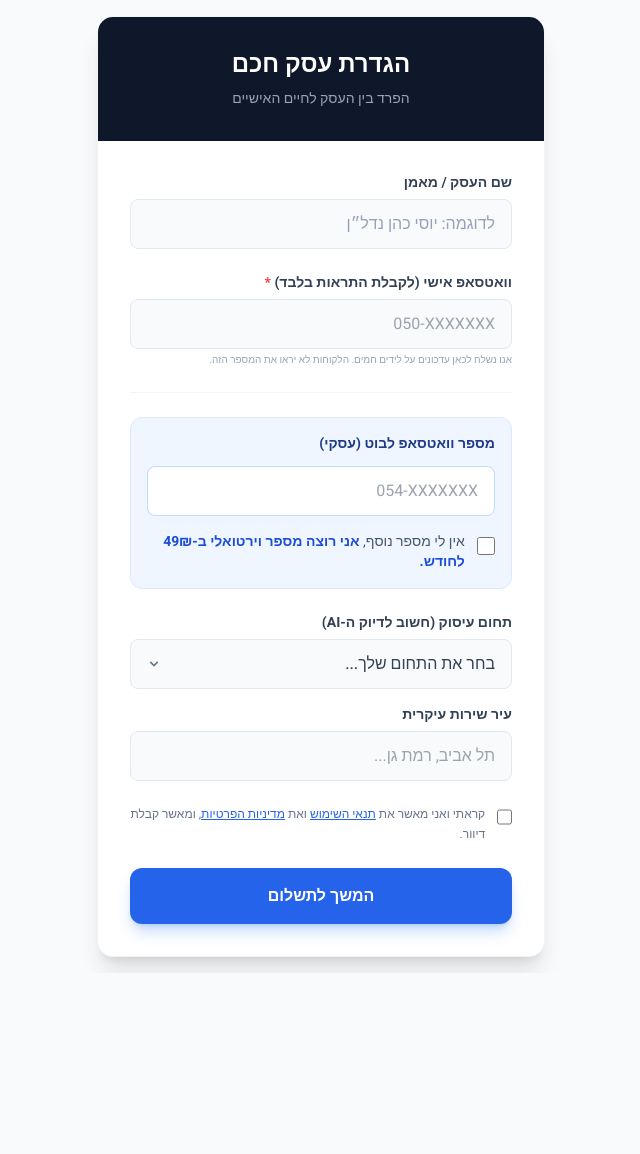
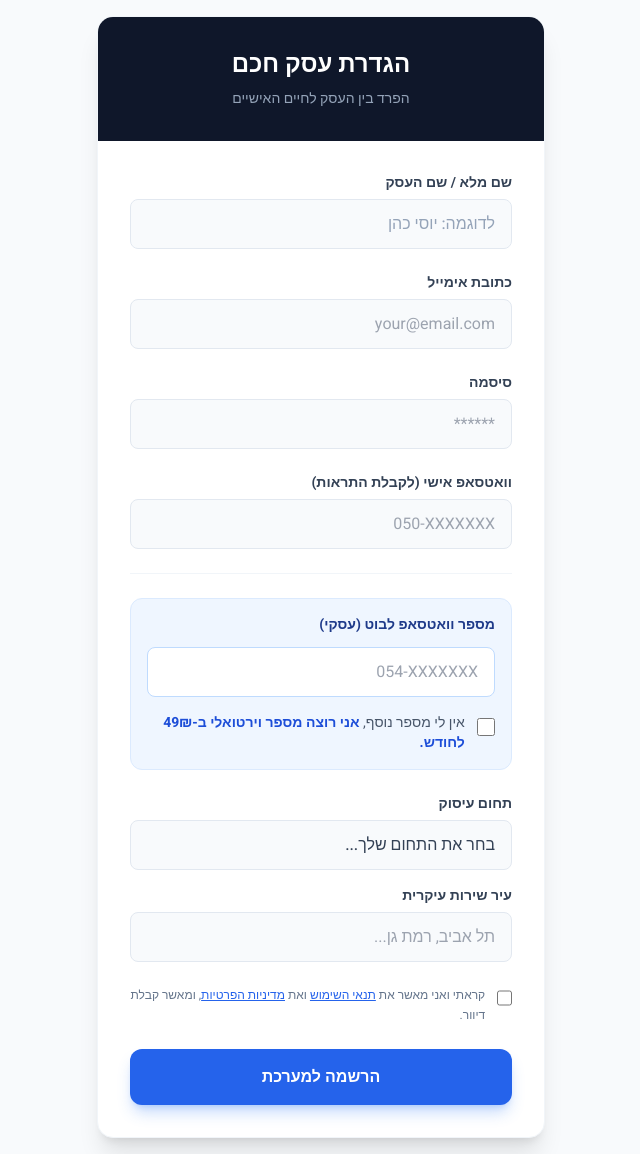
Before and after one commit to shay-mordechai/leadflow-ai, a Python web app: template src/templates/register.html in a window 1280 px wide. Shown: the whole page, without its empty margins (319-959 px from the left). Before the commit the page ends 972 px from the top, so only its background shows below. Run offline with Jinja, Linux system fonts and the light colour scheme; the template is opened without the code that fills it, so the values that code supplies are empty; some libraries are stand-ins or nearby versions.

Commit message:
Fix: Sync register template with auth router and fix error handling

```diff
--- a/src/templates/register.html
+++ b/src/templates/register.html
@@ -21,20 +21,28 @@
             <p class="text-slate-400 text-sm">הפרד בין העסק לחיים האישיים</p>
         </div>
 
-        <form id="registerForm" action="/api/v1/auth/register" method="POST" class="space-y-6 p-8">
+        <form id="registerForm" class="space-y-6 p-8">
 
             <div>
-                <label class="block text-sm font-bold text-slate-700 mb-1.5">שם העסק / מאמן</label>
-                <input type="text" name="name" required class="w-full px-4 py-3 rounded-lg bg-slate-50 border border-slate-200 outline-none focus:ring-2 focus:ring-blue-500 transition font-medium text-slate-800 placeholder-slate-400" placeholder="לדוגמה: יוסי כהן נדל״ן">
+                <label class="block text-sm font-bold text-slate-700 mb-1.5">שם מלא / שם העסק</label>
+                <input type="text" name="name" required class="w-full px-4 py-3 rounded-lg bg-slate-50 border border-slate-200 outline-none focus:ring-2 focus:ring-blue-500 transition font-medium text-slate-800 placeholder-slate-400" placeholder="לדוגמה: יוסי כהן">
+            </div>
+
+            <div>
+                <label class="block text-sm font-bold text-slate-700 mb-1.5">כתובת אימייל</label>
+                <input type="email" name="email" required dir="ltr" class="w-full px-4 py-3 rounded-lg bg-slate-50 border border-slate-200 outline-none focus:ring-2 focus:ring-blue-500 transition text-right" placeholder="your@email.com">
+            </div>
+
+            <div>
+                <label class="block text-sm font-bold text-slate-700 mb-1.5">סיסמה</label>
+                <input type="password" name="password" required dir="ltr" minlength="6" class="w-full px-4 py-3 rounded-lg bg-slate-50 border border-slate-200 outline-none focus:ring-2 focus:ring-blue-500 transition text-right" placeholder="******">
             </div>
 
             <div class="relative">
                 <label class="block text-sm font-bold text-slate-700 mb-1.5">
-                    וואטסאפ אישי (לקבלת התראות בלבד)
-                    <span class="text-red-500">*</span>
+                    וואטסאפ אישי (לקבלת התראות)
                 </label>
-                <input type="tel" name="personal_whatsapp" required dir="ltr" class="w-full px-4 py-3 rounded-lg bg-slate-50 border border-slate-200 outline-none focus:ring-2 focus:ring-blue-500 transition text-right" placeholder="050-XXXXXXX">
-                <p class="text-[10px] text-slate-400 mt-1">אנו נשלח לכאן עדכונים על לידים חמים. הלקוחות לא יראו את המספר הזה.</p>
+                <input type="tel" name="personal_whatsapp" dir="ltr" class="w-full px-4 py-3 rounded-lg bg-slate-50 border border-slate-200 outline-none focus:ring-2 focus:ring-blue-500 transition text-right" placeholder="050-XXXXXXX">
             </div>
 
             <hr class="border-slate-100">
@@ -59,46 +67,22 @@
 
             <div class="grid grid-cols-1 gap-4">
                 <div>
-                    <label class="block text-sm font-bold text-slate-700 mb-1.5">תחום עיסוק (חשוב לדיוק ה-AI)</label>
+                    <label class="block text-sm font-bold text-slate-700 mb-1.5">תחום עיסוק</label>
                     <div class="relative">
-                        <select name="business_type" required class="w-full px-4 py-3 rounded-lg bg-slate-50 border border-slate-200 focus:border-blue-500 focus:bg-white focus:ring-2 focus:ring-blue-100 outline-none transition appearance-none text-slate-700 font-medium">
+                        <select name="business_type" class="w-full px-4 py-3 rounded-lg bg-slate-50 border border-slate-200 focus:border-blue-500 focus:bg-white focus:ring-2 focus:ring-blue-100 outline-none transition appearance-none text-slate-700 font-medium">
                             <option value="" disabled selected>בחר את התחום שלך...</option>
-
                             <optgroup label="נדל״ן ופיננסים">
                                 <option value="Real Estate Agent">תיווך ושיווק נדל"ן</option>
                                 <option value="Mortgage Advisor">ייעוץ משכנתאות</option>
                                 <option value="Insurance Agent">סוכן ביטוח</option>
                             </optgroup>
-
-                            <optgroup label="גוף ונפש">
-                                <option value="Fitness Coach">מאמן כושר / סטודיו</option>
-                                <option value="NLP Coach">אימון אישי / NLP / CBT</option>
-                                <option value="Alternative Medicine">רפואה משלימה / עיסוי</option>
-                            </optgroup>
-
-                            <optgroup label="ביוטי ואסתטיקה">
-                                <option value="Aesthetics Clinic">קוסמטיקה ואסתטיקה רפואית</option>
-                                <option value="Hair Stylist">עיצוב שיער / ספרות</option>
-                                <option value="Makeup Artist">איפור וכלות</option>
-                            </optgroup>
-
-                            <optgroup label="שירותים ובעלי מקצוע">
-                                <option value="Renovation Contractor">קבלן שיפוצים / הנדימן</option>
-                                <option value="Driving Instructor">מורה נהיגה</option>
-                                <option value="Event Planner">הפקת אירועים / DJ</option>
-                                <option value="Lawyer">עריכת דין</option>
-                                <option value="Other">אחר (כללי)</option>
-                            </optgroup>
-                        </select>
-                        <div class="absolute inset-y-0 left-0 flex items-center px-4 pointer-events-none text-slate-500">
-                            <svg class="h-4 w-4 fill-current" viewBox="0 0 20 20"><path d="M5.293 7.293a1 1 0 011.414 0L10 10.586l3.293-3.293a1 1 0 111.414 1.414l-4 4a1 1 0 01-1.414 0l-4-4a1 1 0 010-1.414z"/></svg>
-                        </div>
+                            </select>
                     </div>
                 </div>
 
                 <div>
                     <label class="block text-sm font-bold text-slate-700 mb-1.5">עיר שירות עיקרית</label>
-                    <input type="text" name="city_coverage" required class="w-full px-4 py-3 rounded-lg bg-slate-50 border border-slate-200 outline-none focus:ring-2 focus:ring-blue-500 transition" placeholder="תל אביב, רמת גן...">
+                    <input type="text" name="city_coverage" class="w-full px-4 py-3 rounded-lg bg-slate-50 border border-slate-200 outline-none focus:ring-2 focus:ring-blue-500 transition" placeholder="תל אביב, רמת גן...">
                 </div>
             </div>
 
@@ -110,14 +94,14 @@
             </div>
 
             <button type="submit" class="w-full bg-blue-600 hover:bg-blue-700 text-white font-bold py-4 rounded-xl shadow-lg shadow-blue-500/30 transition transform active:scale-95 mt-4">
-                המשך לתשלום
+                הרשמה למערכת
             </button>
 
         </form>
     </div>
 
     <script>
-        // Upsell Logic: Toggle Input Visibility
+        // --- UI Logic: Upsell Toggle ---
         const checkbox = document.getElementById('needNumberCheck');
         const businessInput = document.getElementById('businessInput');
         const container = document.getElementById('businessPhoneContainer');
@@ -125,24 +109,22 @@
 
         checkbox.addEventListener('change', function() {
             if (this.checked) {
-                // User wants to buy a number
                 container.style.opacity = '0.4';
                 container.style.pointerEvents = 'none';
                 businessInput.value = '';
-                businessInput.required = false;
+                // businessInput.required = false; // Not strictly required by current backend
                 businessInput.placeholder = "יוקצה אוטומטית לאחר התשלום";
-                upsellBox.classList.add('bg-blue-100', 'border-blue-300'); // Highlight effect
+                upsellBox.classList.add('bg-blue-100', 'border-blue-300');
             } else {
-                // User provides their own number
                 container.style.opacity = '1';
                 container.style.pointerEvents = 'auto';
-                businessInput.required = true;
+                // businessInput.required = true;
                 businessInput.placeholder = "054-XXXXXXX";
                 upsellBox.classList.remove('bg-blue-100', 'border-blue-300');
             }
         });
 
-        // Form Submission
+        // --- Form Submission Logic ---
         document.getElementById('registerForm').onsubmit = async (e) => {
             e.preventDefault();
 
@@ -152,8 +134,16 @@
             btn.disabled = true;
 
             const formData = new FormData(e.target);
+
+            // Construct payload to match Backend Schema (src/routers/auth.py)
+            // Note: Currently backend only saves name, email, password.
+            // Other fields are sent but might be ignored by the backend until updated.
             const payload = {
                 name: formData.get('name'),
+                email: formData.get('email'),        // Critical Fix
+                password: formData.get('password'),  // Critical Fix
+
+                // Extra fields (Logic to be implemented in backend later)
                 personal_whatsapp: formData.get('personal_whatsapp'),
                 business_whatsapp: formData.get('business_whatsapp'),
                 needs_new_number: checkbox.checked,
@@ -168,20 +158,45 @@
                     body: JSON.stringify(payload)
                 });
 
+                // Parse the JSON response immediately
+                const result = await response.json();
+
                 if (response.ok) {
-                    const result = await response.json();
+                    // Success!
                     if (result.upsell_triggered) {
                         alert('נרשמת בהצלחה! כעת נעביר אותך לרכישת המספר הוירטואלי.');
+                    } else {
+                        alert('הרשמה בוצעה בהצלחה!');
                     }
-                    window.location.href = '/payment';
+                    // Redirect to login or dashboard
+                    // window.location.href = '/login.html';
                 } else {
-                    const err = await response.json();
-                    alert('שגיאה: ' + (err.detail || 'אירעה שגיאה בשרת'));
-                    btn.innerText = originalText;
-                    btn.disabled = false;
+                    // Error Handling (The fix for [object Object])
+                    console.error("Server Error Detail:", result.detail);
+
+                    let errorMessage = "שגיאה בהרשמה:\n";
+
+                    if (Array.isArray(result.detail)) {
+                        // Handle Pydantic Validation Errors (422)
+                        result.detail.forEach(err => {
+                            // Extract field name (usually from loc array)
+                            const field = err.loc[1] || err.loc[0];
+                            errorMessage += `- שדה '${field}': ${err.msg}\n`;
+                        });
+                    } else if (typeof result.detail === 'string') {
+                        // Handle standard HTTP Exceptions (e.g., 400 Email exists)
+                        errorMessage += result.detail;
+                    } else {
+                        errorMessage += "אירעה שגיאה לא צפויה.";
+                    }
+
+                    alert(errorMessage);
                 }
             } catch (error) {
-                alert('שגיאת תקשורת. בדוק את החיבור לאינטרנט.');
+                console.error("Network/Client Error:", error);
+                alert('שגיאת תקשורת. אנא בדוק את החיבור לאינטרנט.');
+            } finally {
+                // Reset button state
                 btn.innerText = originalText;
                 btn.disabled = false;
             }
```
Also changed, not shown: src/routers/auth.py (+29 -12 lines).
